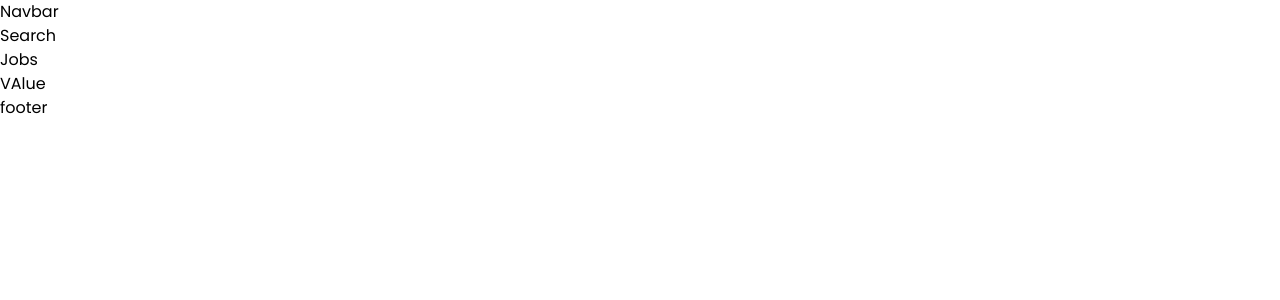
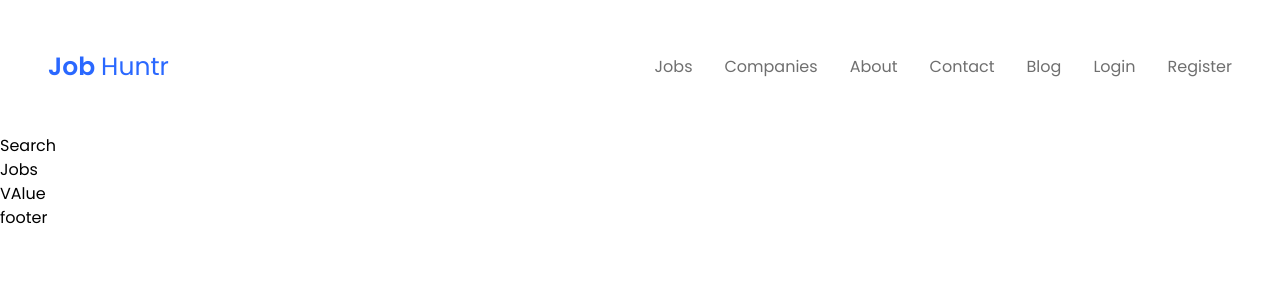
Before and after one commit to faizalmsdev/JobHuntr, a React (Vite) app: page / in a window 1280 px wide. Shown: the top 300 px of the page. Built offline with nearby package versions, Linux system fonts and the light colour scheme.

Commit message:
Added NavBAr

```diff
--- a/src/App.jsx
+++ b/src/App.jsx
@@ -7,7 +7,7 @@ import Footer from "./Components/FooterDiv/Footer"
 
 const App = () => {
   return (
-    <div>
+    <div className="m-auto bg-white">
       <NAvBar />
       <Search />
       <Jobs/>
--- a/src/Components/NavBar/NavBAr.jsx
+++ b/src/Components/NavBar/NavBAr.jsx
@@ -1,9 +1,24 @@
 
 
     const NAvBar = () => {
+
     return (
-        <div>
-            Navbar
+        <div className="navBAr flex justify-between items-center p-[3rem]">
+            <div className="logoDiv">
+                <h1 className="logo text-[25px] text-blueColor">
+                    <strong>Job </strong>
+                    Huntr
+                </h1>
+            </div>
+            <div className="menu flex gap-8 max" >
+                <li className="menulist text-[#6f6f6f] hover:text-blueColor" >Jobs</li>
+                <li className="menulist text-[#6f6f6f] hover:text-blueColor" >Companies</li>
+                <li className="menulist text-[#6f6f6f] hover:text-blueColor" >About</li>
+                <li className="menulist text-[#6f6f6f] hover:text-blueColor" >Contact</li>
+                <li className="menulist text-[#6f6f6f] hover:text-blueColor" >Blog</li>
+                <li className="menulist text-[#6f6f6f] hover:text-blueColor" >Login</li>
+                <li className="menulist text-[#6f6f6f] hover:text-blueColor" >Register</li>
+            </div>
         </div>
     )
     }
--- a/src/index.css
+++ b/src/index.css
@@ -12,21 +12,22 @@ body{
   background: #fff;
 }
 
-/* li{
+li{
   list-style: none;
   cursor: pointer;
   position: relative;
-} */
+}
 
-/* li:hover::before{
+li:hover::before{
   position: absolute;
   content: '';
   height: 4px;
   width: 100%;
   background: #2a68ff;
   right: 0;
+  bottom: -10px;
   color: #2a68ff;
-} */
+}
 
 /* .icon{
   cursor: pointer;
```
